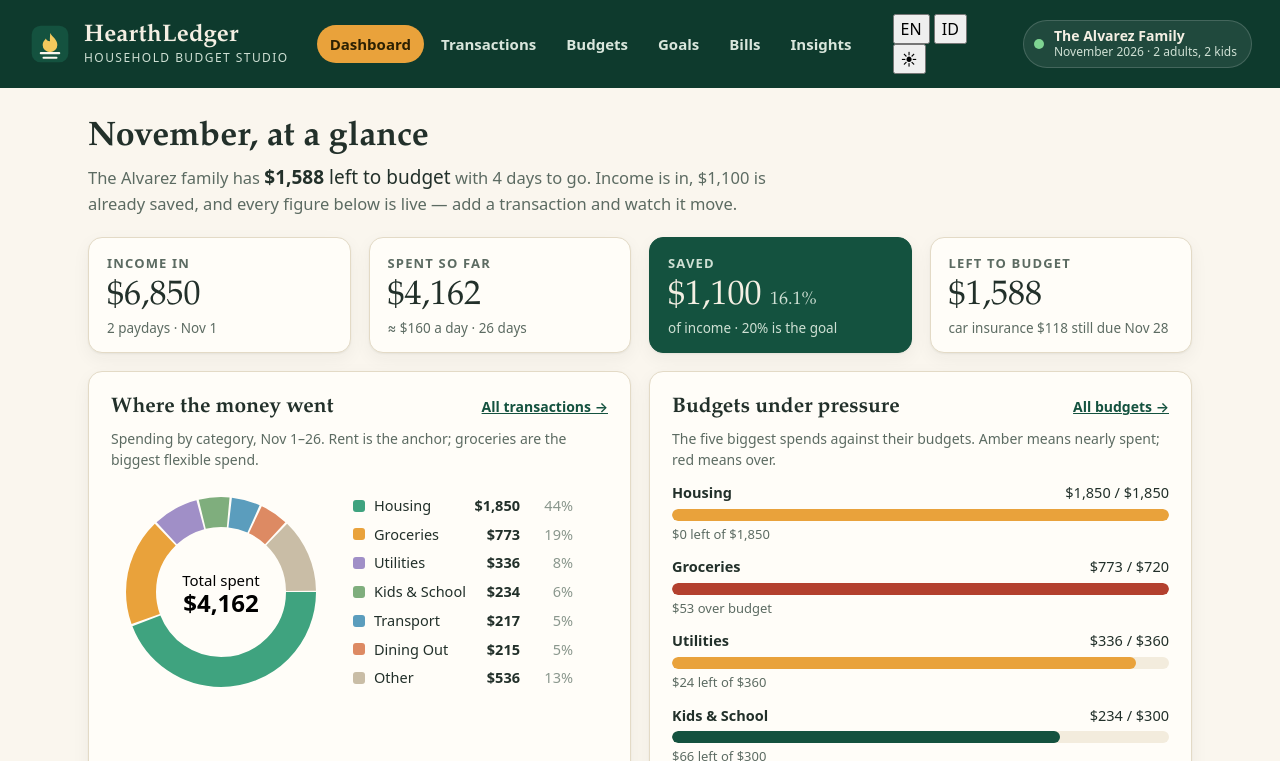
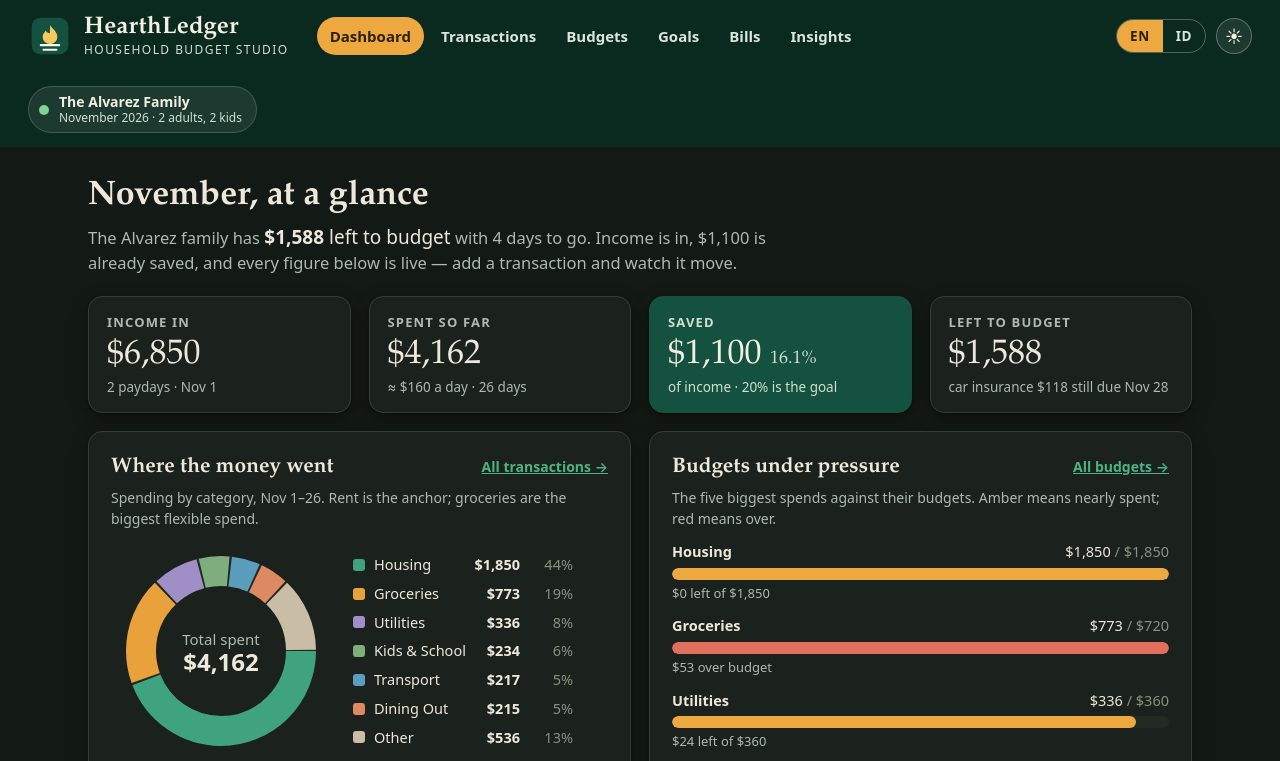
Before and after one commit to kangrisuk-id/makefun-budgetsite-20261126, a plain HTML site: page app/index.html in a window 1280 px wide. Both pictures are taken after a click on the button "Switch to dark theme". Shown: the top 761 px of the page. Drawn offline with Linux system fonts and the light colour scheme.

Commit message:
Dark theme palette, preference controls and themed chart classes

```diff
--- a/app/style.css
+++ b/app/style.css
@@ -20,6 +20,8 @@
   --red: #b3402e;
   --red-soft: #fbe7e2;
   --blue: #2f6f8f;
+  --field-bg: #ffffff;
+  --field-line: #cfc4ab;
   --radius: 14px;
   --shadow: 0 1px 2px rgba(34, 48, 42, .06), 0 6px 18px rgba(34, 48, 42, .05);
   --serif: "Iowan Old Style", "Palatino Linotype", Palatino, Georgia, serif;
@@ -42,6 +44,7 @@ input, select { font: inherit; }
 .num { font-variant-numeric: tabular-nums; }
 .pos { color: var(--green); }
 .neg { color: var(--red); }
+.muted { color: var(--ink-faint); }
 
 /* ---------- header ---------- */
 .topbar {
@@ -70,7 +73,6 @@ input, select { font: inherit; }
 .mainnav a:hover { background: rgba(255, 255, 255, .1); color: #fff; }
 .mainnav a.active { background: var(--amber); color: #2c2103; }
 .household-chip {
-  margin-left: auto;
   display: flex;
   align-items: center;
   gap: 10px;
@@ -83,6 +85,22 @@ input, select { font: inherit; }
 .household-chip strong { font-size: 14px; }
 .household-chip small { font-size: 12px; color: #cfe0d4; }
 .chip-dot { width: 10px; height: 10px; border-radius: 50%; background: #7ed492; flex: none; }
+
+/* ---------- header preferences: language + theme ---------- */
+.prefs { margin-left: auto; display: flex; align-items: center; gap: 10px; }
+.seg { display: flex; border: 1px solid rgba(255, 255, 255, .28); border-radius: 999px; overflow: hidden; }
+.seg button {
+  background: transparent; border: 0; color: #d9e6dc;
+  padding: 6px 13px; font-weight: 700; font-size: 13.5px; letter-spacing: .04em;
+}
+.seg button.active { background: var(--amber); color: #2c2103; }
+.theme-btn {
+  width: 36px; height: 36px; border-radius: 50%; flex: none;
+  background: rgba(255, 255, 255, .08); border: 1px solid rgba(255, 255, 255, .28);
+  color: #f4efe3; font-size: 17px; line-height: 1;
+}
+.theme-btn:hover, .seg button:hover { background: rgba(255, 255, 255, .18); }
+.seg button.active:hover { background: var(--amber); }
 
 /* ---------- layout ---------- */
 main { max-width: 1160px; margin: 0 auto; padding: 26px 28px 40px; }
@@ -130,6 +148,9 @@ main { max-width: 1160px; margin: 0 auto; padding: 26px 28px 40px; }
 /* ---------- charts ---------- */
 .donut-wrap { display: flex; gap: 22px; align-items: center; flex-wrap: wrap; }
 .donut-wrap svg { flex: none; }
+.donut-track { stroke: var(--paper-soft); }
+.donut-top { fill: var(--ink-soft); }
+.donut-bottom { fill: var(--ink); }
 .legend { list-style: none; margin: 0; padding: 0; display: grid; gap: 7px; min-width: 220px; }
 .legend li { display: flex; align-items: center; gap: 9px; font-size: 14.5px; }
 .legend .swatch { width: 12px; height: 12px; border-radius: 3px; flex: none; }
@@ -173,9 +194,9 @@ tr:last-child td { border-bottom: 0; }
 .field label { font-size: 13px; font-weight: 700; color: var(--ink-soft); }
 .field input, .field select {
   padding: 9px 11px;
-  border: 1px solid #cfc4ab;
+  border: 1px solid var(--field-line);
   border-radius: 9px;
-  background: #fff;
+  background: var(--field-bg);
   color: var(--ink);
   width: 100%;
 }
@@ -189,11 +210,11 @@ tr:last-child td { border-bottom: 0; }
   font-weight: 700;
 }
 .btn:hover { background: var(--green-deep); }
-.btn.ghost { background: #fff; color: var(--green); border: 1px solid var(--green); }
+.btn.ghost { background: var(--card); color: var(--green); border: 1px solid var(--green); }
 .btn.amber { background: var(--amber); color: #2c2103; }
 .btn.small { padding: 7px 12px; font-size: 14px; }
 .filter-row { display: flex; gap: 10px; flex-wrap: wrap; align-items: center; margin-bottom: 14px; }
-.filter-row select { padding: 8px 10px; border: 1px solid #cfc4ab; border-radius: 9px; background: #fff; }
+.filter-row select { padding: 8px 10px; border: 1px solid var(--field-line); border-radius: 9px; background: var(--field-bg); color: var(--ink); }
 .empty { color: var(--ink-soft); padding: 18px 4px; text-align: center; }
 
 /* ---------- goals / bills ---------- */
@@ -205,7 +226,7 @@ tr:last-child td { border-bottom: 0; }
 .goal .bar-track { height: 14px; margin: 8px 0 6px; }
 .goal .goal-note { font-size: 13.5px; color: var(--ink-soft); }
 .goal .goal-actions { margin-top: 8px; display: flex; gap: 8px; align-items: center; }
-.goal .goal-actions input { width: 130px; padding: 7px 10px; border: 1px solid #cfc4ab; border-radius: 8px; }
+.goal .goal-actions input { width: 130px; padding: 7px 10px; border: 1px solid var(--field-line); border-radius: 8px; background: var(--field-bg); color: var(--ink); }
 .bill-row { display: flex; align-items: center; gap: 14px; padding: 11px 2px; border-bottom: 1px solid var(--line); }
 .bill-row:last-child { border-bottom: 0; }
 .bill-row .bill-name { flex: 1; min-width: 0; }
@@ -244,6 +265,36 @@ tr:last-child td { border-bottom: 0; }
 .sitefoot p { margin: 6px 0; }
 .linklike { background: none; border: 0; padding: 0; color: var(--green); text-decoration: underline; font-size: inherit; }
 
+/* ---------- dark theme ---------- */
+/* Same tokens, night values. The header keeps its deep green; the
+   accent KPI keeps the brand green block; tinted pills get light text
+   because their green-deep foreground was chosen for light tints. */
+[data-theme="dark"] {
+  --paper: #131915;
+  --paper-soft: #222a24;
+  --card: #1b221d;
+  --ink: #ede8db;
+  --ink-soft: #aeb9b1;
+  --ink-faint: #86917f;
+  --line: #333e35;
+  --green: #4fb286;
+  --green-deep: #0a2a20;
+  --green-soft: #264636;
+  --amber: #eda93f;
+  --amber-soft: #4a3812;
+  --terra: #dd8a63;
+  --red: #e0705c;
+  --red-soft: #4a2a22;
+  --field-bg: #222a24;
+  --field-line: #46524a;
+  --shadow: 0 1px 2px rgba(0, 0, 0, .35), 0 6px 18px rgba(0, 0, 0, .3);
+}
+[data-theme="dark"] .cat-pill { color: #bfe6d2; }
+[data-theme="dark"] .due-pill.paid { color: #bfe6d2; }
+[data-theme="dark"] .due-pill.soon { color: #f3cd85; }
+[data-theme="dark"] .kpi.accent { background: #14523f; border-color: #14523f; }
+.bar-note input { background: var(--field-bg); color: var(--ink); }
+
 /* ---------- phone ---------- */
 @media (max-width: 860px) {
   .topbar { padding: 12px 16px; gap: 12px; }
```
